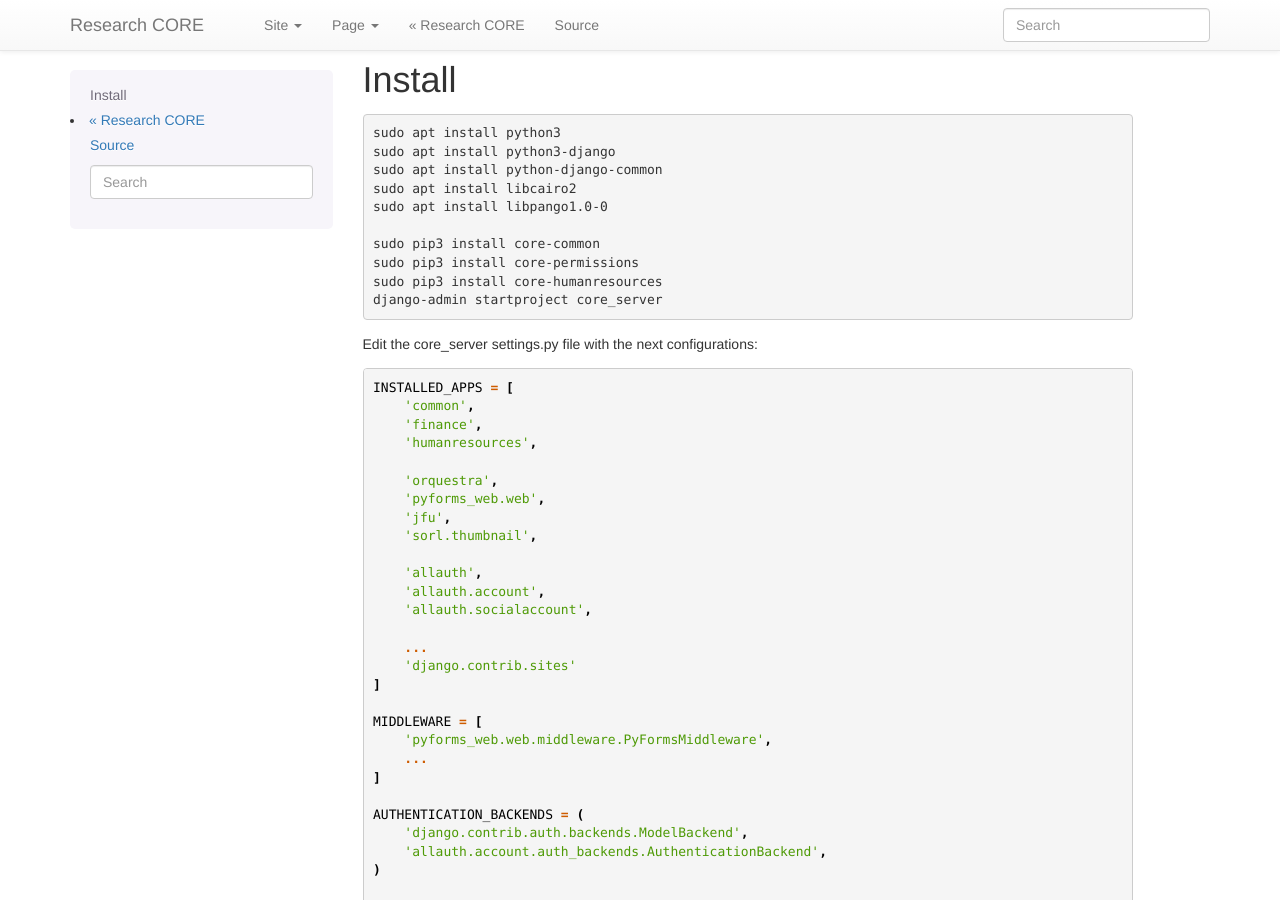
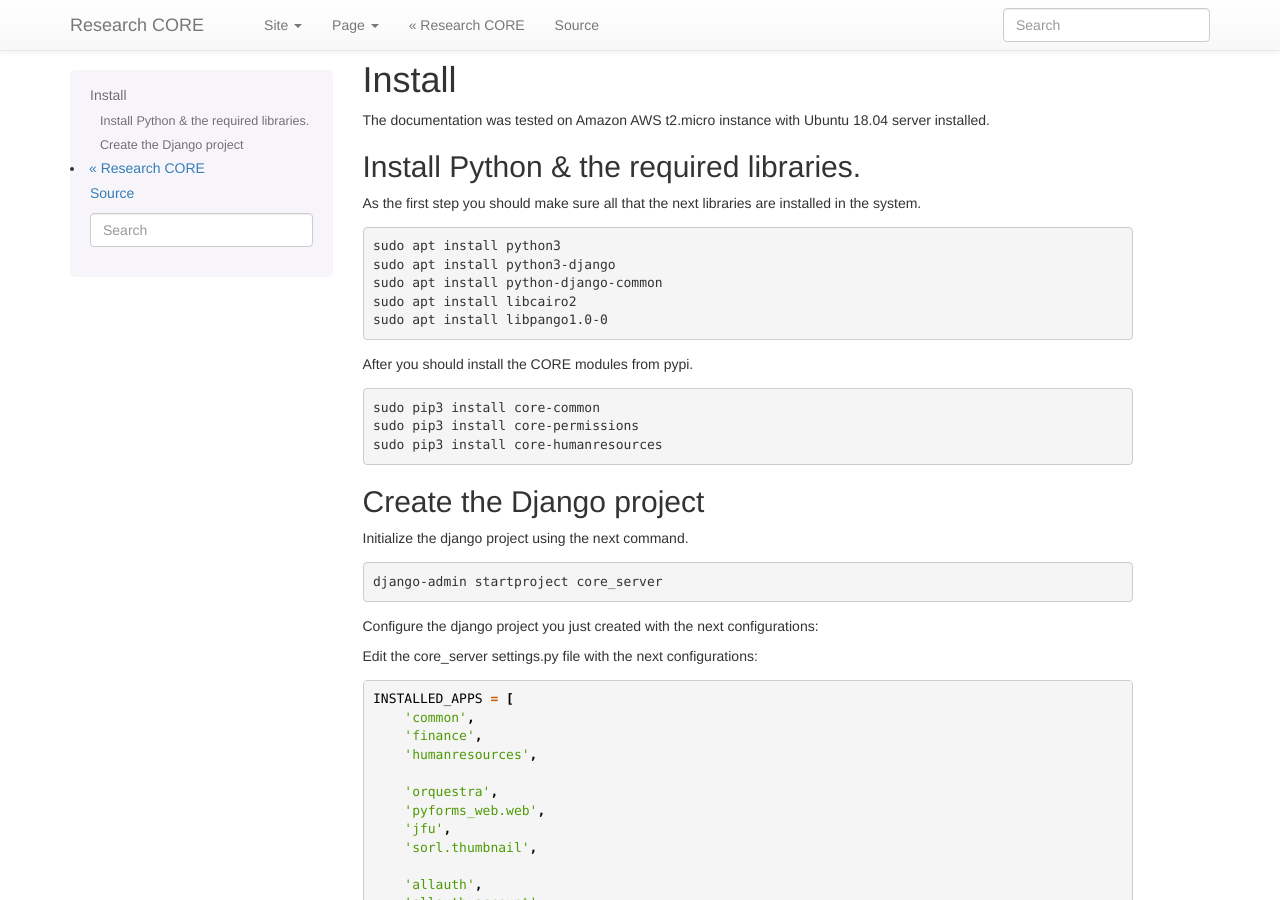
Before and after one commit to research-core/core-server, a Sphinx documentation site: the page built from docs/source/install.rst, in a window 1280 px wide and 900 px high. Built offline with Sphinx 7.4.7, drawn with Linux system fonts in a browser that asks for light colours.

Commit message:
Update the docs

```diff
--- a/docs/source/install.rst
+++ b/docs/source/install.rst
@@ -1,5 +1,13 @@
 Install
 ---------
+
+The documentation was tested on Amazon AWS t2.micro instance with Ubuntu 18.04 server installed.
+
+Install Python & the required libraries.
+_________________________________________________________
+
+
+As the first step you should make sure all that the next libraries are installed in the system.
 
 .. code-block:: shell
 
@@ -9,11 +17,24 @@
     sudo apt install libcairo2
     sudo apt install libpango1.0-0
 
+After you should install the CORE modules from pypi.
+
+.. code-block:: shell
+
     sudo pip3 install core-common
     sudo pip3 install core-permissions
     sudo pip3 install core-humanresources
+
+Create the Django project
+__________________________
+
+Initialize the django project using the next command.
+
+.. code-block:: shell
+
     django-admin startproject core_server
 
+Configure the django project you just created with the next configurations:
 
 Edit the core_server settings.py file with the next configurations:
 
```
